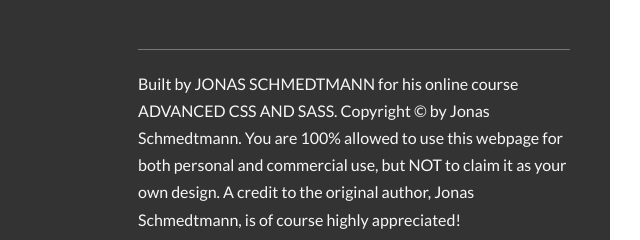
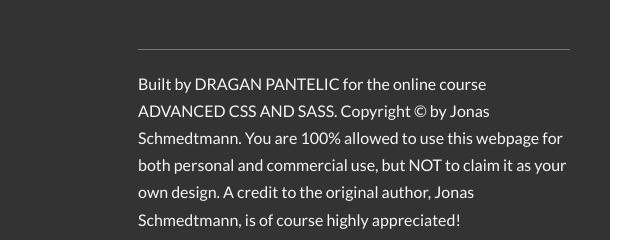
Before and after one commit to Panta87/Natours, a website: page index.html in a window 1280 px wide. Shown: the part 5860-6100 px from the top of the page, 640-1280 px from the left. Drawn offline with Linux system fonts and the light colour scheme.

Commit message:
Update index.html

```diff
--- a/index.html
+++ b/index.html
@@ -340,7 +340,7 @@
                 </div>
                 <div class="col-1-of-2">
                     <p class="footer__copyright">
-                        Built by <a href="#" class="footer__link"> JONAS SCHMEDTMANN</a>  for his online course <a href="#" class="footer__link">ADVANCED CSS AND SASS.</a>
+                        Built by <a href="#" class="footer__link"> DRAGAN PANTELIC</a>  for the online course <a href="#" class="footer__link">ADVANCED CSS AND SASS.</a>
                         Copyright © by Jonas Schmedtmann. You are 100% allowed to use this webpage for both personal and commercial use,
                         but NOT to claim it as your own design. A credit to the original author, Jonas Schmedtmann, is of course highly appreciated!
                     </p>
```
